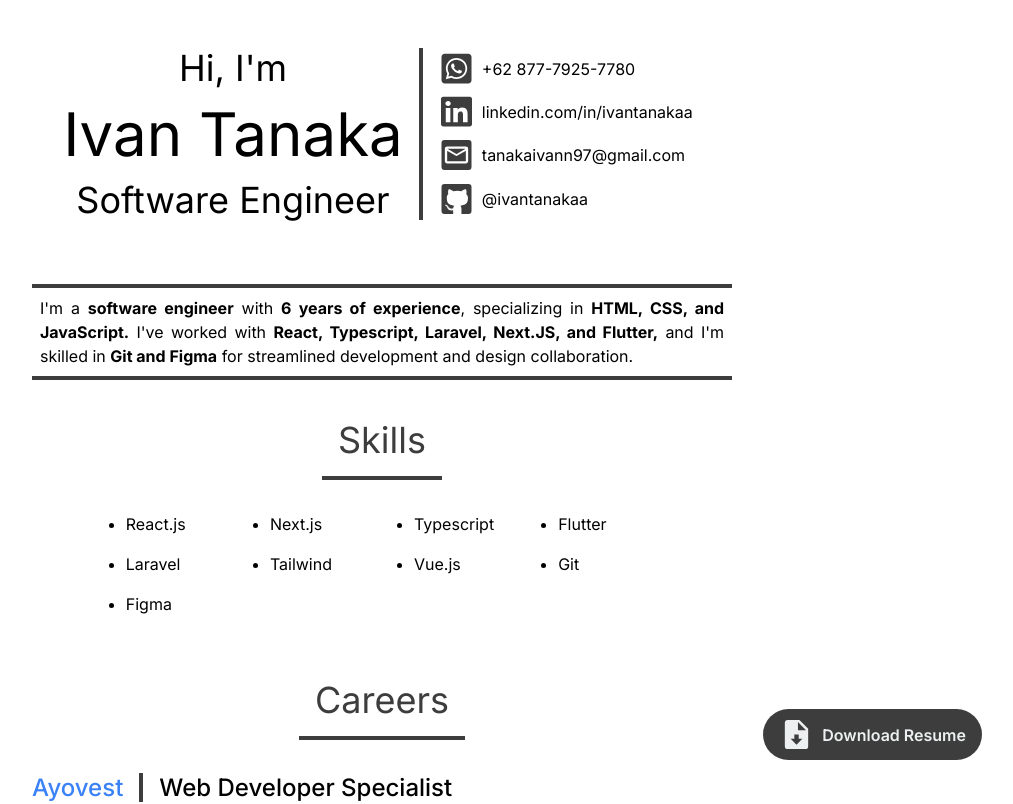
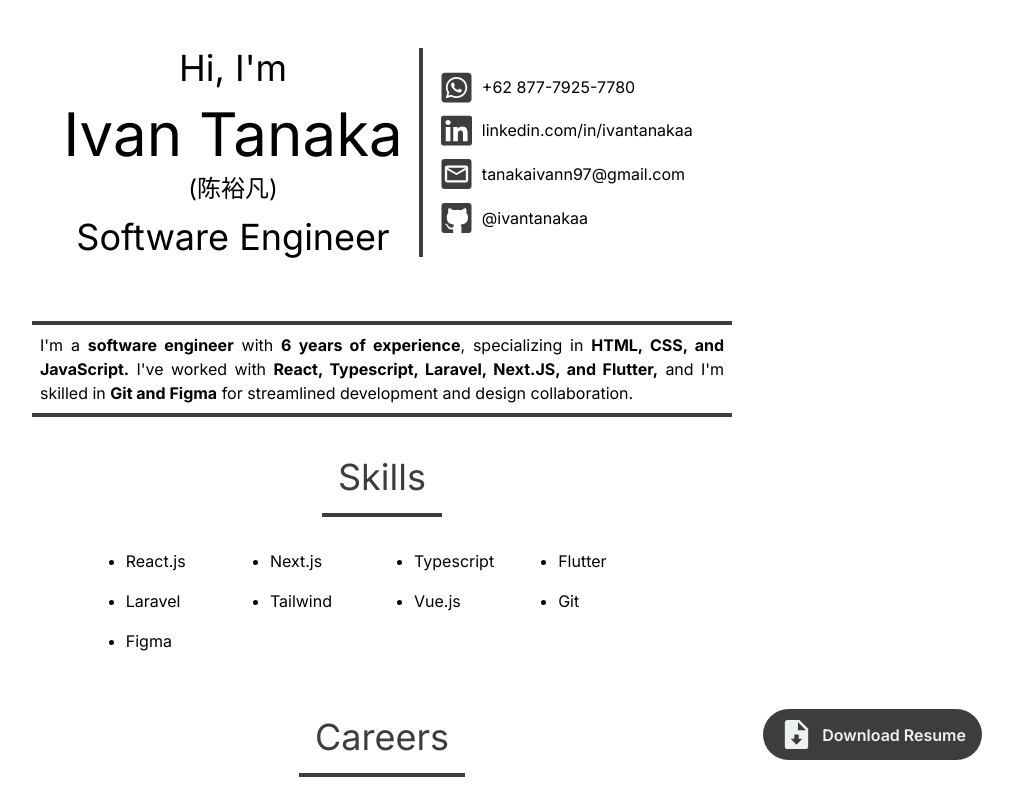
Before and after one commit to ivantanakaa/personal-website, a Next.js app: page / in a window 1280 px wide. Shown: the top 804 px of the page, without its empty margins (258-1271 px from the left). Built offline with nearby package versions, Linux system fonts and the light colour scheme.

Commit message:
feat: adding mandarin name

```diff
--- a/src/app/_modules/Hero/index.tsx
+++ b/src/app/_modules/Hero/index.tsx
@@ -9,8 +9,11 @@ export default function Hero() {
     <div className="md:p-12 p-8 flex flex-col md:flex-row justify-center gap-2 items-center">
       <h1 className=" text-4xl md:mb-0 mb-4 text-center border-[#3d3d3d] md:border-r-4 md:pr-4">
         Hi, I&apos;m
-        <div className="text-6xl mt-4">Ivan Tanaka</div>
-        <div className="mt-4"> Software Engineer</div>
+        <div className="text-6xl mt-4">
+          Ivan Tanaka
+        </div>
+          <span className="text-2xl cursor-help" title="Chényùfán"> (陈裕凡)</span>
+        <div className="mt-3"> Software Engineer</div>
       </h1>
       {/* <p className="text-txt-light xl:w-1/2 mb-4">
         A seasoned web engineer with five years of hands-on experience.
```
